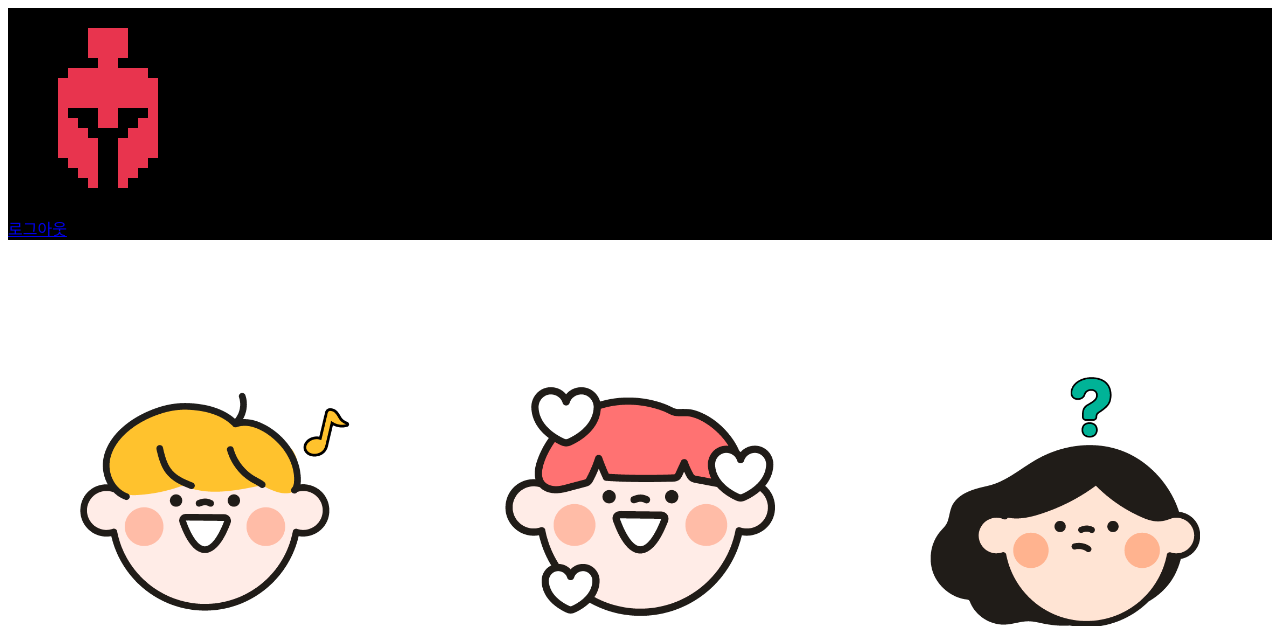
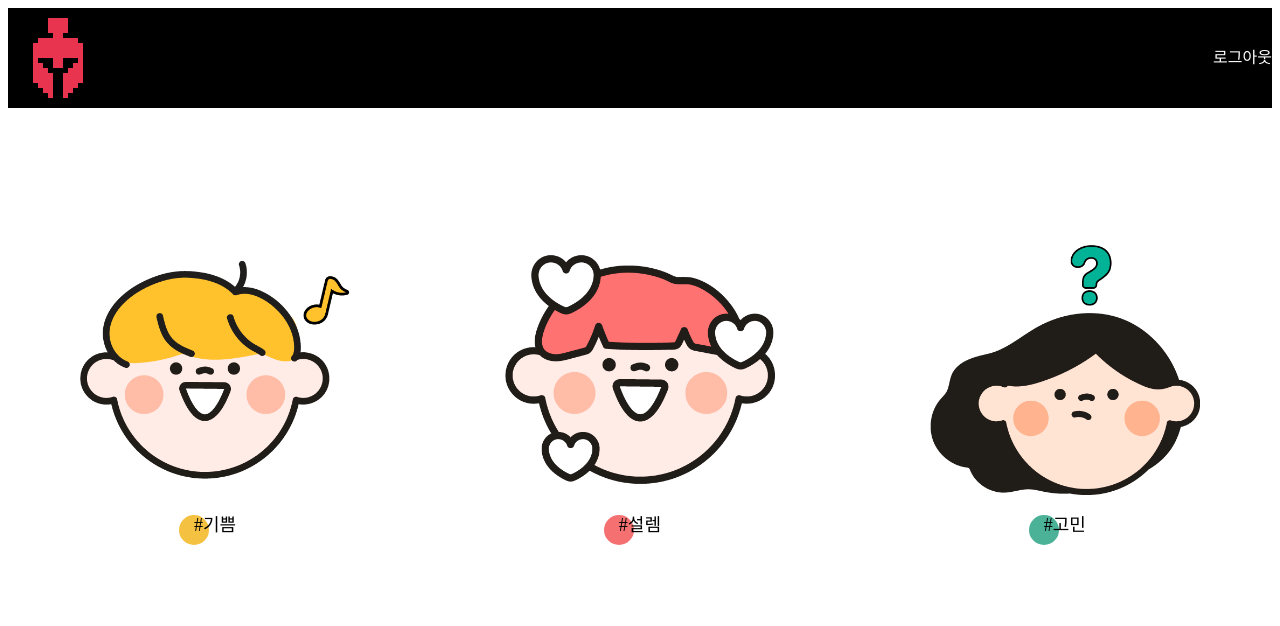
Before and after one commit to LeeKiGon/mong, a Flask app: page / in a window 1280 px wide. Shown: the top 626 px of the page. Run offline with Flask 2, Linux system fonts and the light colour scheme; some libraries are stand-ins or nearby versions.

Commit message:
header ex) fin

```diff
--- a/static/css/header.css
+++ b/static/css/header.css
@@ -1,2 +1,10 @@
+/*header start*/
 header {background-color: #000;}
-header h1 {color: #fff; margin: 0;}
+header a {text-decoration: none;}
+header:after {content: ''; display: block; visibility: hidden; clear: both;}
+header h1 {color: #fff; margin: 0; float: left;}
+header h1 a {display: block;}
+header h1 a img {width: 100px; margin-right: 10px; vertical-align: middle;}
+header h1 a span {color: #fff; line-height: 100px;}
+header > a {display: block; float: right; line-height: 100px; color: #fff;}
+/*header fin*/
```
